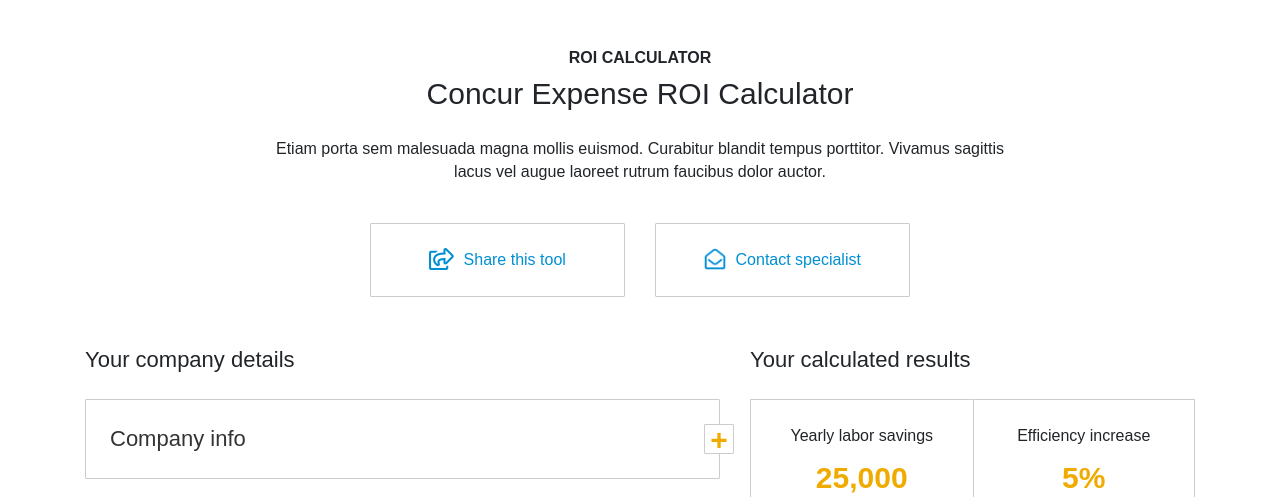
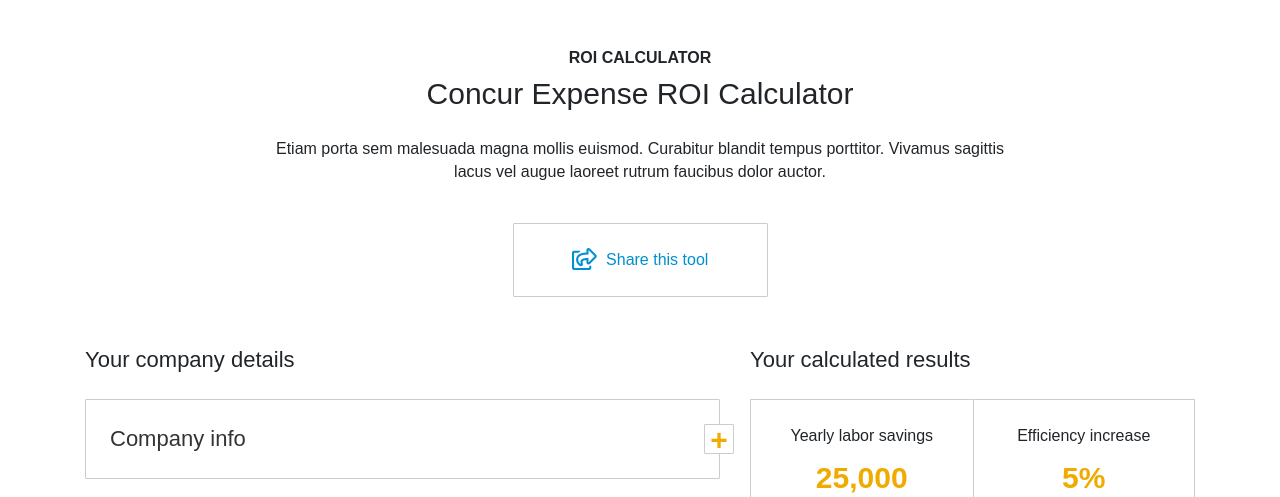
Before and after one commit to eclajambe/roi-calculator, a PHP site: page /expense-roi-landing-results.phtml in a window 1280 px wide. Shown: the part 75-572 px from the top of the page. Run offline with PHP 8.4, Linux system fonts and the light colour scheme; data that the repository does not hold is empty; some libraries are stand-ins or nearby versions.

Commit message:
Small EOD changes

```diff
--- a/expense-roi-landing-results.phtml
+++ b/expense-roi-landing-results.phtml
@@ -17,11 +17,6 @@
                     <div class="col-sm-3">
                         <div class="border--lt-grey eq-height p-4 text-center">
                             <a href="#" class="icon-link"><img src="img/share-icon@2x.png" height="22px" /> Share this tool</a>
-                        </div>
-                    </div><!--// .col-sm-6 -->
-                    <div class="col-sm-3">
-                        <div class="border--lt-grey eq-height p-4 text-center">
-                            <a href="#" class="icon-link"><img src="img/envelope-icon@2x.png" height="22px" /> Contact specialist</a>
                         </div>
                     </div><!--// .col-sm-6 -->
                 </div><!--// .row -->
--- a/index.phtml
+++ b/index.phtml
@@ -12,7 +12,7 @@
                 <div class="row justify-content-sm-center mb-4">
 
                    <div class="col-sm-8 text-center">
-                        <h4>Your expense with the ROI calculator will differ based on whether you have previously fill out a form on concur.com</h4>
+                        <h4>Your experience with the ROI calculator will differ based on whether you have previously fill out a form on concur.com</h4>
                         <h5>Please choose your experience below:</h5>
                     </div><!--// .col-sm -->
 
```
